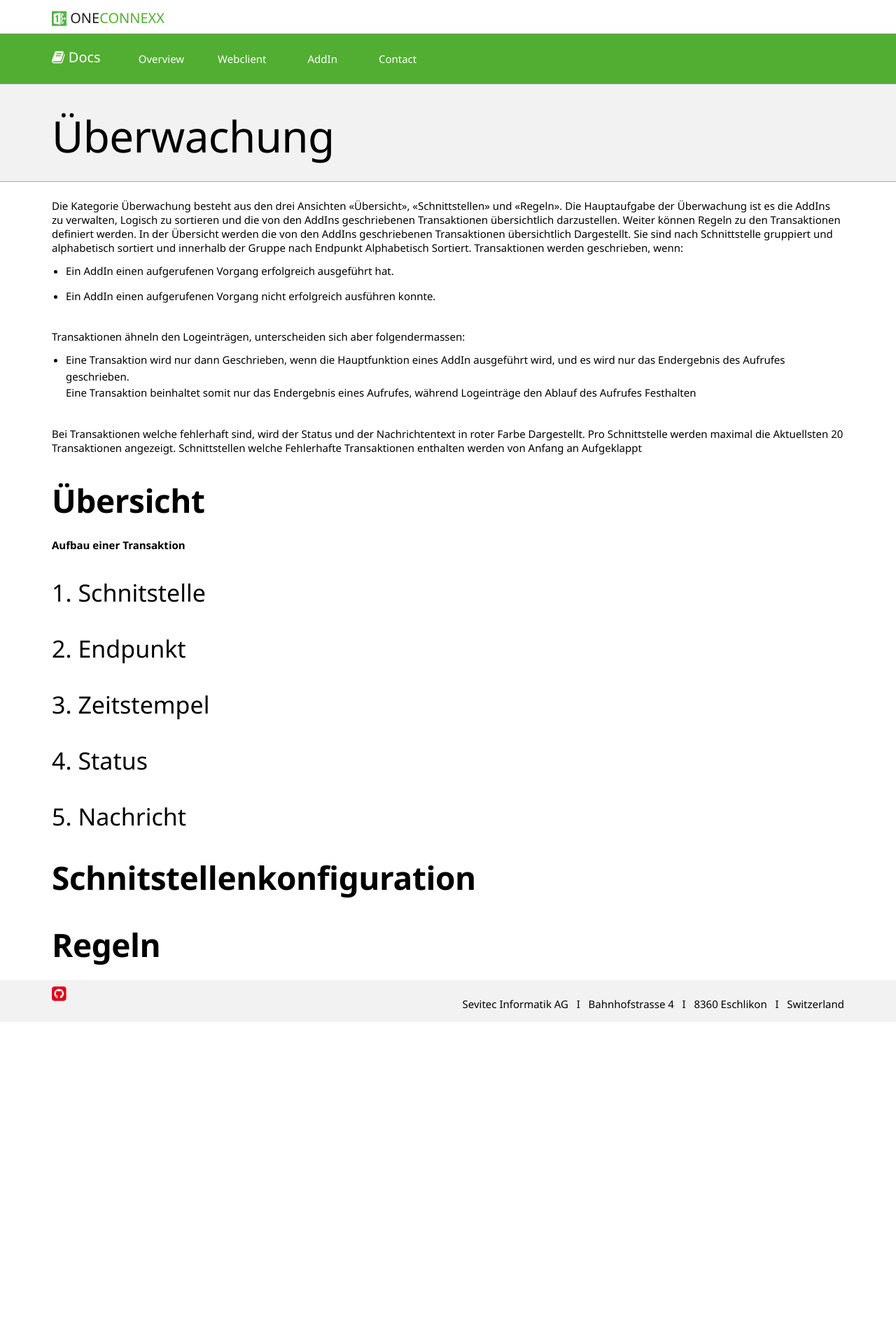
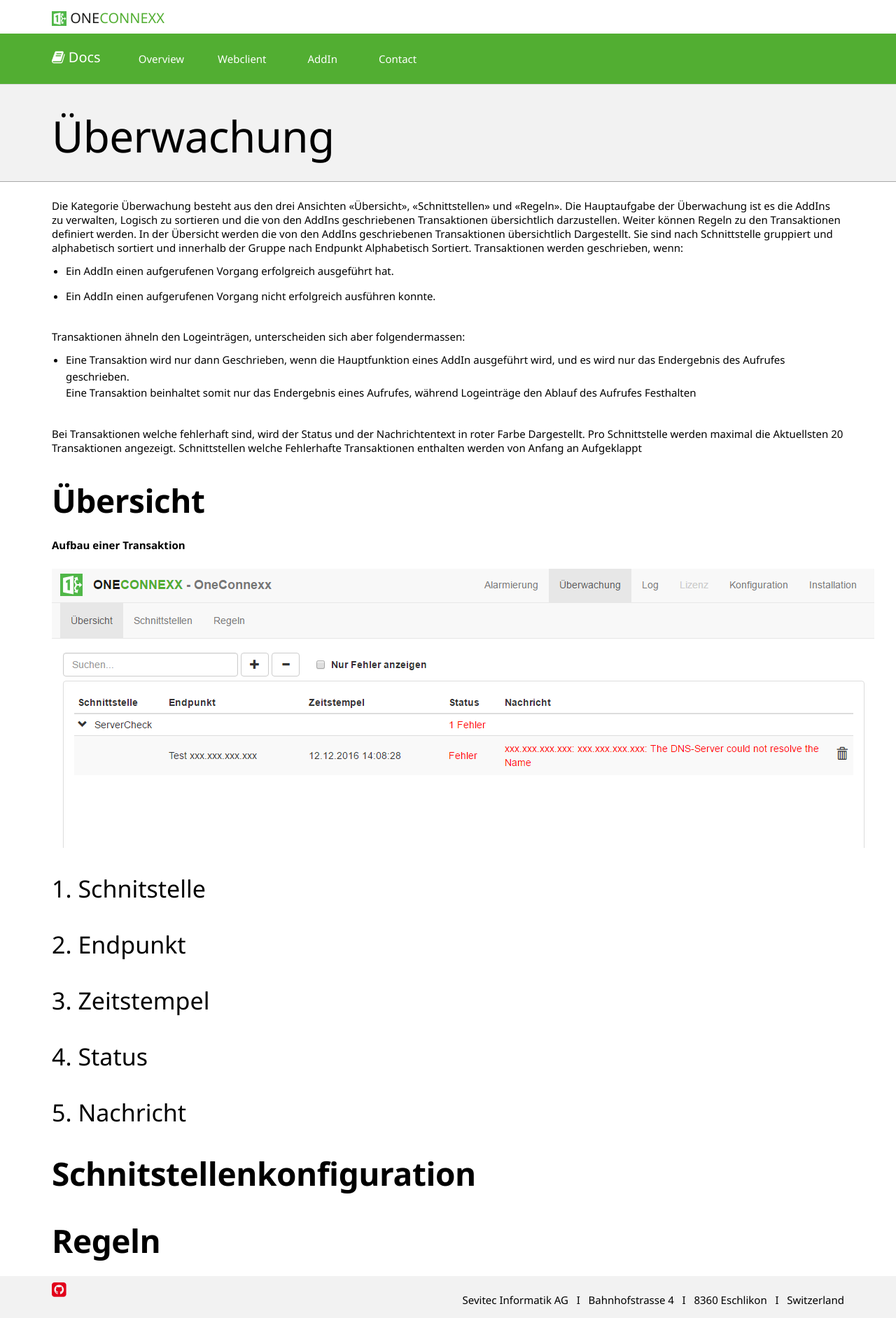
Before and after one commit to primesoft-group/oneconnexx-docs, a Jekyll site: the page built from _pages/webclient/de/ueberwachung.md, in a window 1280 px wide. Shown: the whole page at 70% size. Built offline with Jekyll 4.4.1, drawn with Linux system fonts in a browser that asks for light colours; nearby versions of some CDN libraries; some web fonts are replaced; before the commit the page ends 1461 px from its top, so only the background shows below that.

Commit message:
Arbeit an Überwachungsseite

```diff
--- a/_pages/webclient/de/ueberwachung.md
+++ b/_pages/webclient/de/ueberwachung.md
@@ -24,6 +24,7 @@
 
 __Aufbau einer Transaktion__
 
+![X]({{ site.baseUrl }}/assets/content-images/webclient/de/monitoringoverview.png "Überwachung Übersicht")
 ### 1. Schnitstelle
 
 ### 2. Endpunkt
```
Also changed, not shown: assets/content-images/webclient/de/monitoringoverview.png (added).
